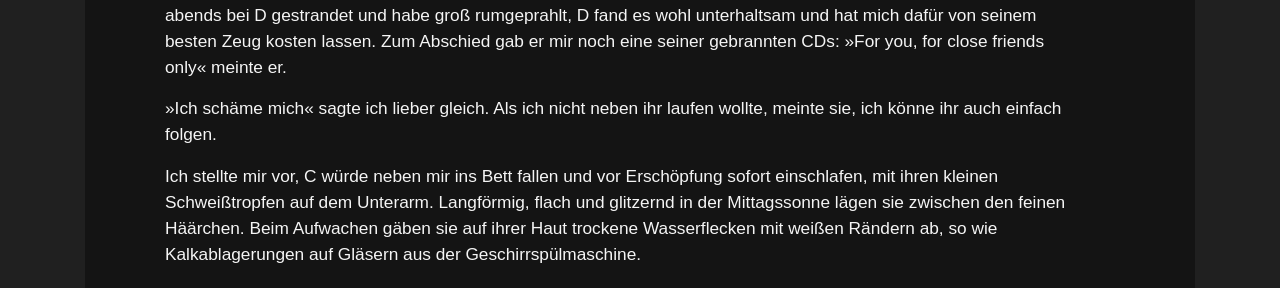
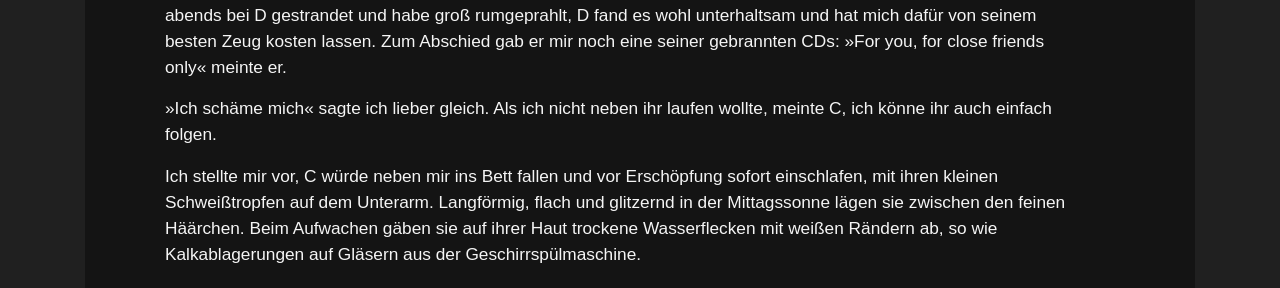
Before and after one commit to schnulller/briefeeinesfallenden, a Jekyll site: the page docs/index.html, which Jekyll copies as it is, in a window 1280 px wide and 900 px high, scrolled down 8566 px. Shown: the part 162-450 px from the top of the window. Built offline with Jekyll 4.4.1, drawn with Linux system fonts in a browser that asks for light colours; some web fonts are replaced.

Commit message:
release v 0.11

```diff
--- a/docs/2019/08/01/C.html
+++ b/docs/2019/08/01/C.html
@@ -30,7 +30,7 @@
 
         <p>Völlig erstarrt hat mich C gestern Vormittag unter einem Baum an der  rechten Seite der großen Alster gefunden. Ich bin abends bei D gestrandet und habe groß rumgeprahlt, D fand es wohl unterhaltsam und hat mich dafür von seinem besten Zeug kosten lassen. Zum Abschied gab er mir noch eine seiner gebrannten CDs: »For you, for close friends only« meinte er.</p>
 
-<p>»Ich schäme mich« sagte ich lieber gleich. Als ich nicht neben ihr laufen wollte, meinte sie, ich könne ihr auch einfach folgen.</p>
+<p>»Ich schäme mich« sagte ich lieber gleich. Als ich nicht neben ihr laufen wollte, meinte C, ich könne ihr auch einfach folgen.</p>
 
 <p>Ich stellte mir vor, C würde neben mir ins Bett fallen und vor Erschöpfung sofort einschlafen, mit ihren kleinen Schweißtropfen auf dem Unterarm. Langförmig, flach und glitzernd in der Mittagssonne lägen sie zwischen den feinen Häärchen. Beim Aufwachen gäben sie auf ihrer Haut trockene Wasserflecken mit weißen Rändern ab, so wie Kalkablagerungen auf Gläsern aus der Geschirrspülmaschine.</p>
 
--- a/docs/index.html
+++ b/docs/index.html
@@ -171,7 +171,7 @@ Aua! das ist für dich… (Beat slowly fading out)</p>
     <div class="text">
       <p><p>Völlig erstarrt hat mich C gestern Vormittag unter einem Baum an der  rechten Seite der großen Alster gefunden. Ich bin abends bei D gestrandet und habe groß rumgeprahlt, D fand es wohl unterhaltsam und hat mich dafür von seinem besten Zeug kosten lassen. Zum Abschied gab er mir noch eine seiner gebrannten CDs: »For you, for close friends only« meinte er.</p>
 
-<p>»Ich schäme mich« sagte ich lieber gleich. Als ich nicht neben ihr laufen wollte, meinte sie, ich könne ihr auch einfach folgen.</p>
+<p>»Ich schäme mich« sagte ich lieber gleich. Als ich nicht neben ihr laufen wollte, meinte C, ich könne ihr auch einfach folgen.</p>
 
 <p>Ich stellte mir vor, C würde neben mir ins Bett fallen und vor Erschöpfung sofort einschlafen, mit ihren kleinen Schweißtropfen auf dem Unterarm. Langförmig, flach und glitzernd in der Mittagssonne lägen sie zwischen den feinen Häärchen. Beim Aufwachen gäben sie auf ihrer Haut trockene Wasserflecken mit weißen Rändern ab, so wie Kalkablagerungen auf Gläsern aus der Geschirrspülmaschine.</p>
 
```
Also changed, not shown: _posts/2019-08-01-C.md (+1 -1 lines).
